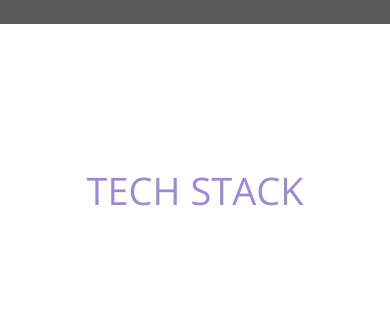
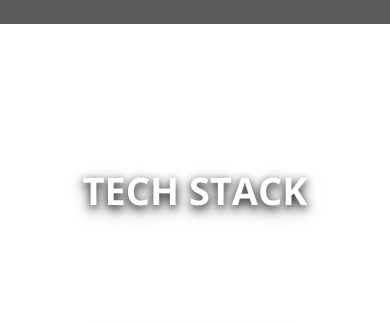
Before and after one commit to EATrejo/Developer_portafolio, a plain HTML site: page index.html in a window 390 px wide. Shown: the part 6740-7063 px from the top of the page. Drawn offline with nearby package versions, Linux system fonts and the light colour scheme; some packages are replaced by stand-ins of ours; a script that the page names is missing.

Commit message:
Cambio en titulo Tech Stack

```diff
--- a/css/estilos.css
+++ b/css/estilos.css
@@ -330,6 +330,16 @@ p {
     text-shadow: 0 3px 8px rgba(0, 0, 0, 0.8), 0 6px 15px rgba(0, 0, 0, 0.5);
 }
 
+/* ACTUALIZACIÓN: Aplicar mismas propiedades a .subtitulo */
+.subtitulo {
+    color: white;
+    font-size: 38px;
+    text-align: center;
+    margin: 50px 0;
+    padding: 30px;
+    text-shadow: 0 3px 8px rgba(0, 0, 0, 0.8), 0 6px 15px rgba(0, 0, 0, 0.5);
+}
+
 .lightning {
     position: absolute;
     top: 15vh; /* Mantener una altura proporcional */
@@ -503,6 +513,9 @@ p {
     .back-end-title {
         font-size: 20px; /* Ajusta el tamaño del título según sea necesario */
     }
+    .subtitulo {
+        font-size: 20px; /* Ajusta el tamaño del título según sea necesario */
+    }
 }
 
 
@@ -554,10 +567,16 @@ button:hover {
     .back-end-title {
         font-size: 36px;
     }
+    .subtitulo {
+        font-size: 36px;
+    }
 }
 
 @media (max-width: 1024px) {
     .back-end-title {
+        font-size: 32px;
+    }
+    .subtitulo {
         font-size: 32px;
     }
 }
@@ -566,16 +585,25 @@ button:hover {
     .back-end-title {
         font-size: 28px;
     }
+    .subtitulo {
+        font-size: 28px;
+    }
 }
 
 @media (max-width: 480px) {
     .back-end-title {
         font-size: 24px;
     }
+    .subtitulo {
+        font-size: 24px;
+    }
 }
 
 @media (max-width: 320px) {
     .back-end-title {
+        font-size: 20px;
+    }
+    .subtitulo {
         font-size: 20px;
     }
 }
@@ -593,6 +621,7 @@ button:hover {
 
 /* Nuestro servicio */
 
+/* ELIMINADO: Propiedades específicas de .subtitulo que lo hacían diferente
 .subtitulo {
   text-align: center;
   font-weight: 300;
@@ -600,6 +629,8 @@ button:hover {
   margin-bottom: 10px;
   font-size: 20px;
 }
+*/
+
 /*
 .contenedor-servicio {
   display: flex;
--- a/index.html
+++ b/index.html
@@ -101,7 +101,7 @@
         <div class="proyectos-contenedor">
             <div class="tarjeta-proyecto">
               <video width="640" height="360" loop autoplay>
-                <source src="images/2025-03-17-17-37-36.mp4" type="video/mp4">
+                <source src="images/nueva-imagen-xopstore.png" type="">
               </video>
                 <div class="contenido-tarjeta">
                     <h4 data-key="projects.xopstore.title">XopStore</h4>
```
Also changed, not shown: images/nueva-imagen-xopstore.png (added).
